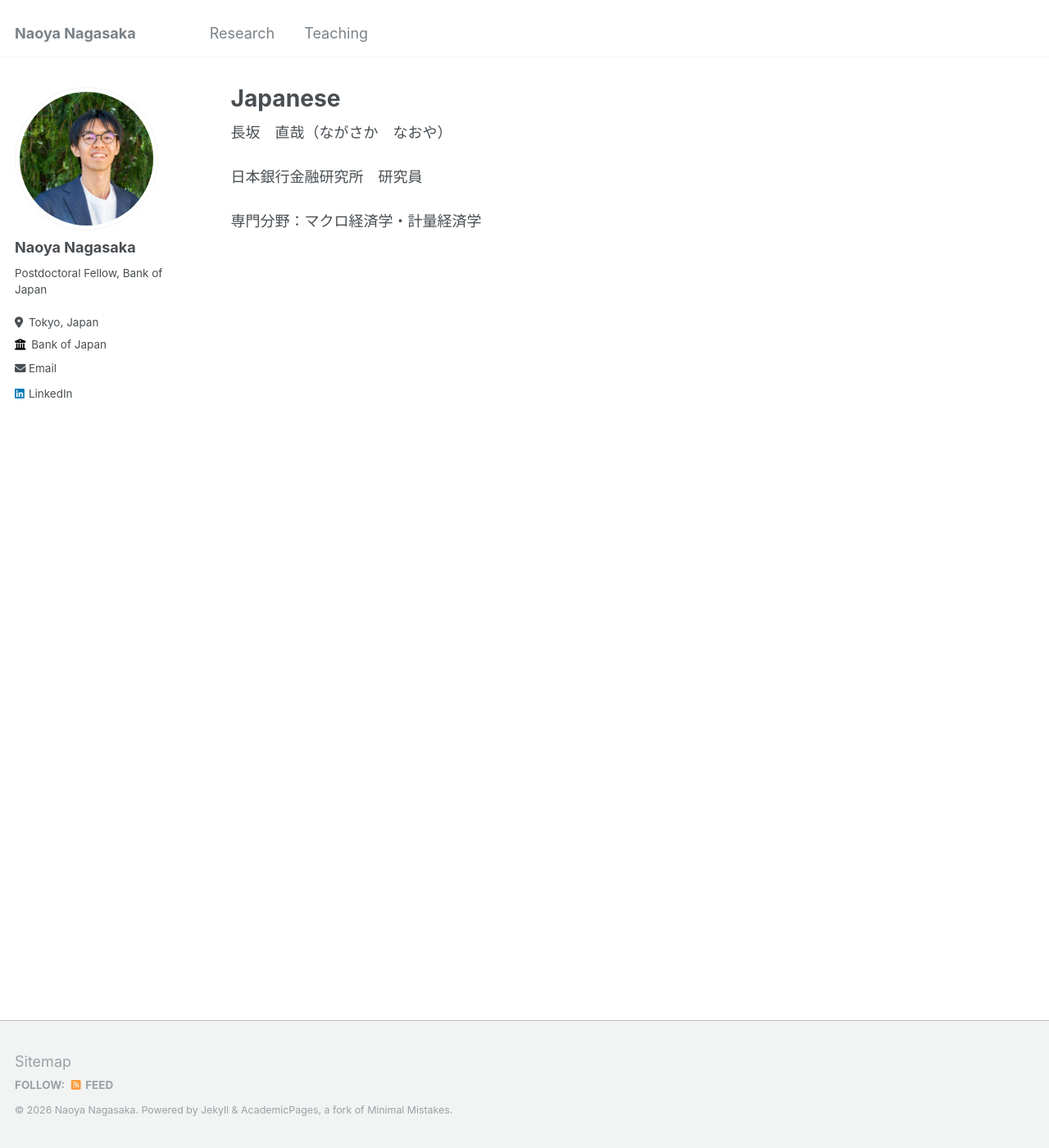
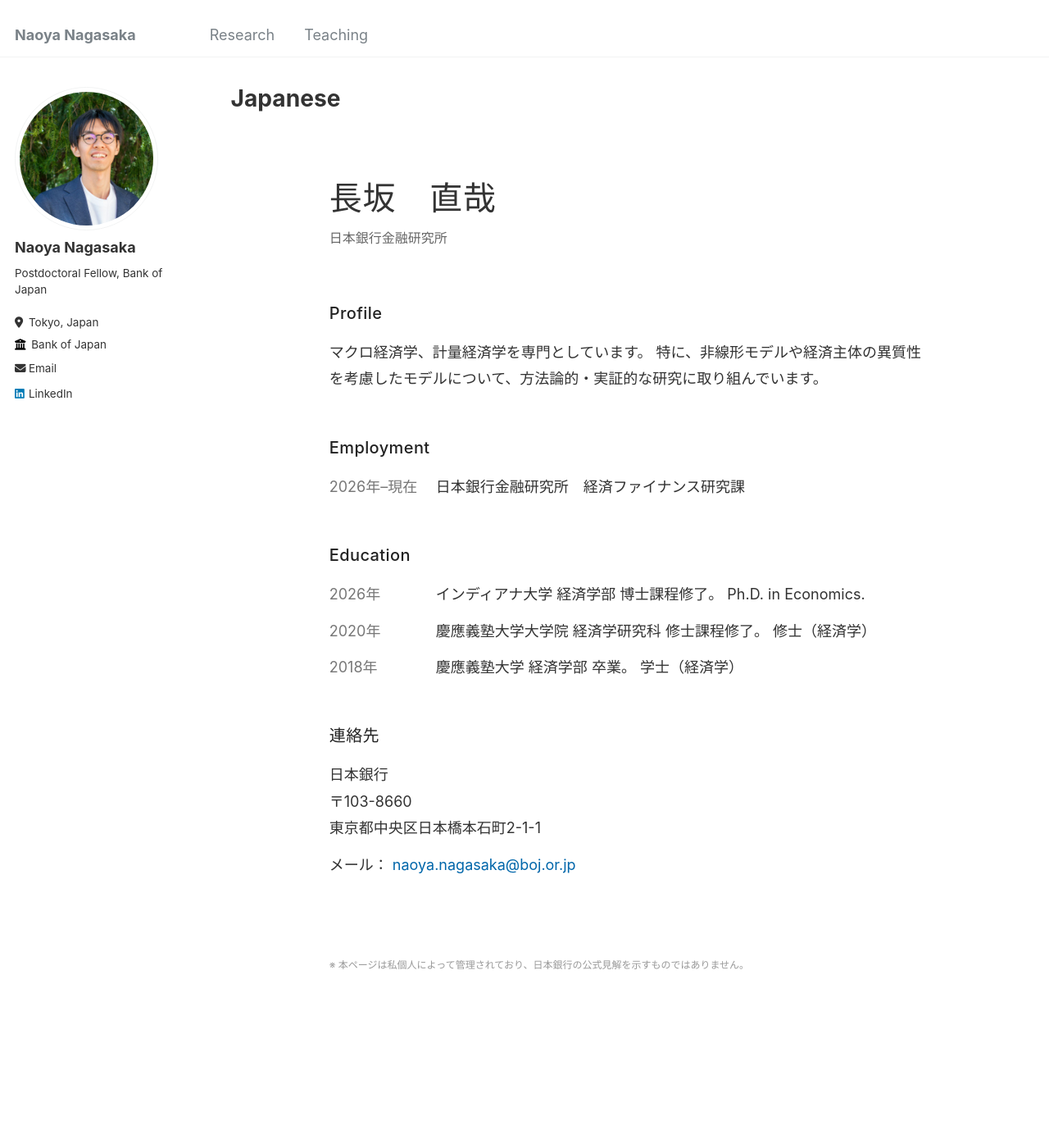
Before and after one commit to naonagas/naonagas.github.io, a Jekyll site: the page built from _pages/japanese.html, in a window 1280 px wide and 1400 px high. Shown: the whole window at 82% size. Built offline with Jekyll 4.4.1, drawn with Linux system fonts in a browser that asks for light colours.

Commit message:
Update japanese.html

```diff
--- a/_pages/japanese.html
+++ b/_pages/japanese.html
@@ -4,27 +4,311 @@ title: "Japanese"
 permalink: /japanese/
 author_profile: true
 ---
-長坂　直哉（ながさか　なおや）<br>
-<br>
-日本銀行金融研究所　研究員 <br>
-<br>
-専門分野：マクロ経済学・計量経済学 <br>
+<!DOCTYPE html>
+
+<html lang="ja">
+
+<head>
+    <meta charset="UTF-8">
+    <meta name="viewport" content="width=device-width, initial-scale=1.0">
 
 
+<title>長坂　直哉</title>
 
-<!--
-<h2>Associate Instructor (full teaching responsibility), Indiana University</h2>
-<ul>
-  <li>Statistical Analysis for Business and Economics</li>
-</ul>
+<style>
+    * {
+        box-sizing: border-box;
+    }
 
-<h2>Teaching Assistant/Graduate Assistant, Indiana University</h2>
-<ul>
-  <li>Econometrics I (graduate)</li>
-  <li>Econometrics II (graduate)</li>
-  <li>Macroeconometrics (graduate)</li>
-  <li>Fundamentals of Economics for Business I</li>
-  <li>Fundamentals of Economics for Business II</li>
-  <li>Statistical Analysis for Business and Economics</li>
-</ul>
--->
+    body {
+        margin: 0;
+        background: #ffffff;
+        color: #333333;
+
+        font-family:
+            -apple-system,
+            BlinkMacSystemFont,
+            "Segoe UI",
+            "Helvetica Neue",
+            "Hiragino Kaku Gothic ProN",
+            "Yu Gothic",
+            Meiryo,
+            Arial,
+            sans-serif;
+
+        line-height: 1.8;
+    }
+
+    /* =========================
+       Main container
+    ========================= */
+
+    .container {
+        max-width: 800px;
+        margin: 0 auto;
+        padding: 70px 30px 40px;
+    }
+
+
+    /* =========================
+       Title
+    ========================= */
+
+    .title {
+        margin-bottom: 65px;
+    }
+
+    .title h1 {
+        margin: 0;
+
+        font-size: 40px;
+        font-weight: 500;
+        letter-spacing: 0.02em;
+    }
+
+    .title .position {
+        margin-top: 10px;
+
+        color: #666666;
+        font-size: 16px;
+    }
+
+
+    /* =========================
+       Sections
+    ========================= */
+
+    section {
+        margin-bottom: 55px;
+    }
+
+    section h2 {
+        margin: 0 0 20px;
+
+        font-size: 20px;
+        font-weight: 500;
+        letter-spacing: 0.02em;
+
+        color: #222222;
+    }
+
+    section p {
+        margin: 0 0 12px;
+    }
+
+
+    /* =========================
+       Employment / Education
+    ========================= */
+
+    .item {
+        display: grid;
+        grid-template-columns: 130px 1fr;
+
+        margin-bottom: 12px;
+    }
+
+    .date {
+        color: #777777;
+    }
+
+    .description {
+        margin: 0;
+    }
+
+
+    /* =========================
+       Contact
+    ========================= */
+
+    .contact a {
+        color: #0066aa;
+        text-decoration: none;
+    }
+
+    .contact a:hover {
+        text-decoration: underline;
+    }
+
+
+    /* =========================
+       Footer / Note
+    ========================= */
+
+    footer {
+        max-width: 800px;
+        margin: 0 auto;
+        padding: 0 30px 35px;
+
+        color: #999999;
+        font-size: 12px;
+    }
+
+
+    /* =========================
+       Mobile
+    ========================= */
+
+    @media (max-width: 600px) {
+
+        .container {
+            padding: 50px 22px 30px;
+        }
+
+        .title {
+            margin-bottom: 50px;
+        }
+
+        .title h1 {
+            font-size: 32px;
+        }
+
+        section {
+            margin-bottom: 45px;
+        }
+
+        .item {
+            grid-template-columns: 1fr;
+            margin-bottom: 18px;
+        }
+
+        .date {
+            margin-bottom: 2px;
+        }
+
+        footer {
+            padding-left: 22px;
+            padding-right: 22px;
+        }
+    }
+</style>
+
+
+</head>
+
+<body>
+
+<div class="container">
+
+
+<!-- =========================
+     タイトル
+========================= -->
+
+<header class="title">
+
+    <h1>長坂　直哉</h1>
+
+    <div class="position">
+        日本銀行金融研究所
+    </div>
+
+</header>
+
+
+<!-- =========================
+     Profile
+========================= -->
+
+<section>
+
+    <h2>Profile</h2>
+
+    <p>
+        マクロ経済学、計量経済学を専門としています。
+        特に、非線形モデルや経済主体の異質性を考慮したモデルについて、方法論的・実証的な研究に取り組んでいます。
+    </p>
+
+
+</section>
+
+
+<!-- =========================
+     Employment
+========================= -->
+
+<section>
+
+    <h2>Employment</h2>
+
+    <div class="item">
+        <div class="date">2026年–現在</div>
+        <div class="description">
+            日本銀行金融研究所　経済ファイナンス研究課
+        </div>
+    </div>
+
+</section>
+
+
+<!-- =========================
+     Education
+========================= -->
+
+<section>
+
+    <h2>Education</h2>
+
+    <div class="item">
+        <div class="date">2026年</div>
+        <div class="description">
+            インディアナ大学 経済学部 博士課程修了。 Ph.D. in Economics.
+        </div>
+    </div>
+
+    <div class="item">
+        <div class="date">2020年</div>
+        <div class="description">
+            慶應義塾大学大学院 経済学研究科 修士課程修了。 修士（経済学）
+        </div>
+    </div>
+
+    <div class="item">
+        <div class="date">2018年</div>
+        <div class="description">
+            慶應義塾大学 経済学部 卒業。 学士（経済学）
+        </div>
+    </div>
+
+</section>
+
+
+<!-- =========================
+     Contact
+========================= -->
+
+<section class="contact">
+
+    <h2>連絡先</h2>
+
+    <p>
+        日本銀行<br>
+        〒103-8660<br>
+        東京都中央区日本橋本石町2-1-1
+    </p>
+
+    <p>
+        メール：
+        <a href="mailto:naoya.nagasaka@boj.or.jp">
+            naoya.nagasaka@boj.or.jp
+        </a>
+    </p>
+
+</section>
+
+
+</div>
+
+<!-- =========================
+     注釈
+========================= -->
+
+<footer>
+
+※ 本ページは私個人によって管理されており、日本銀行の公式見解を示すものではありません。
+
+
+</footer>
+
+</body>
+</html>
```
